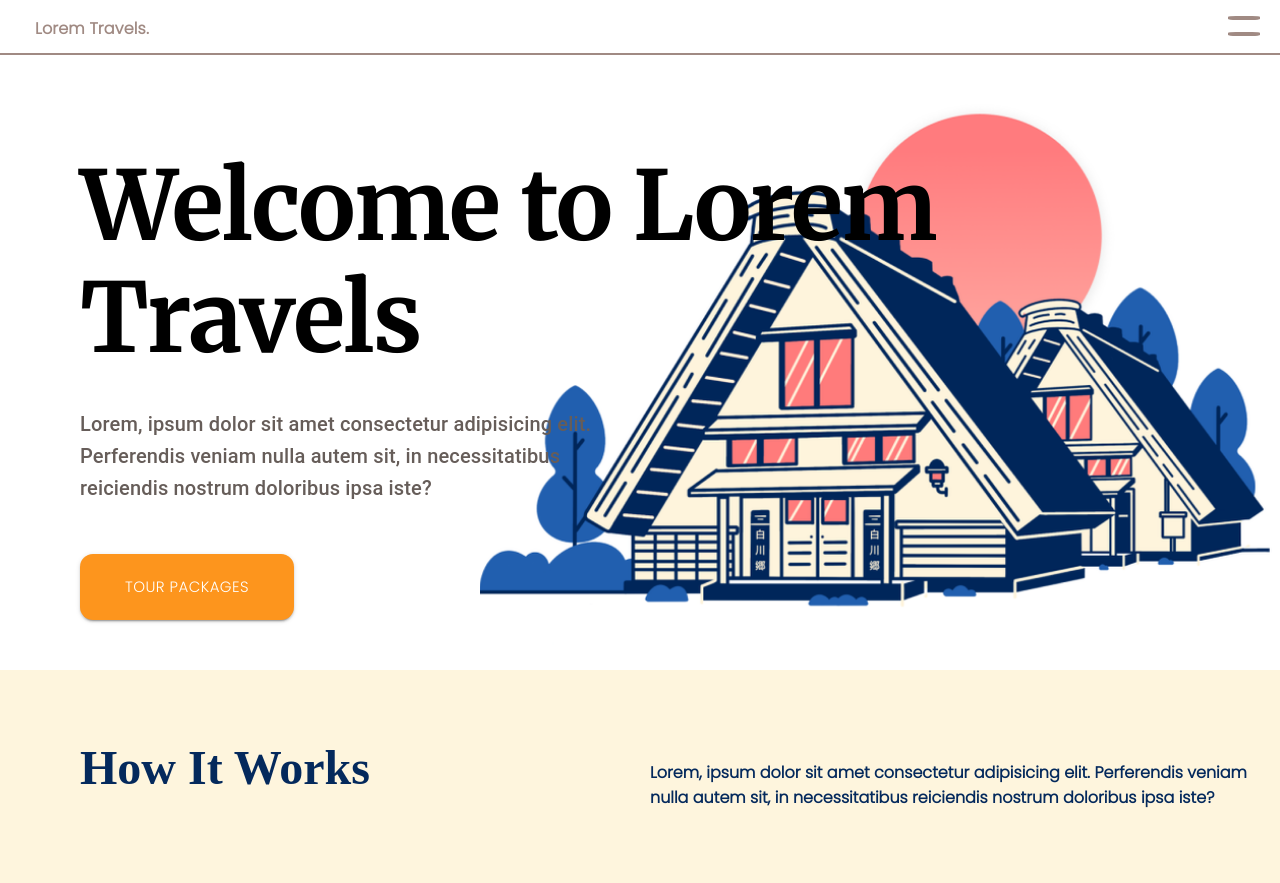
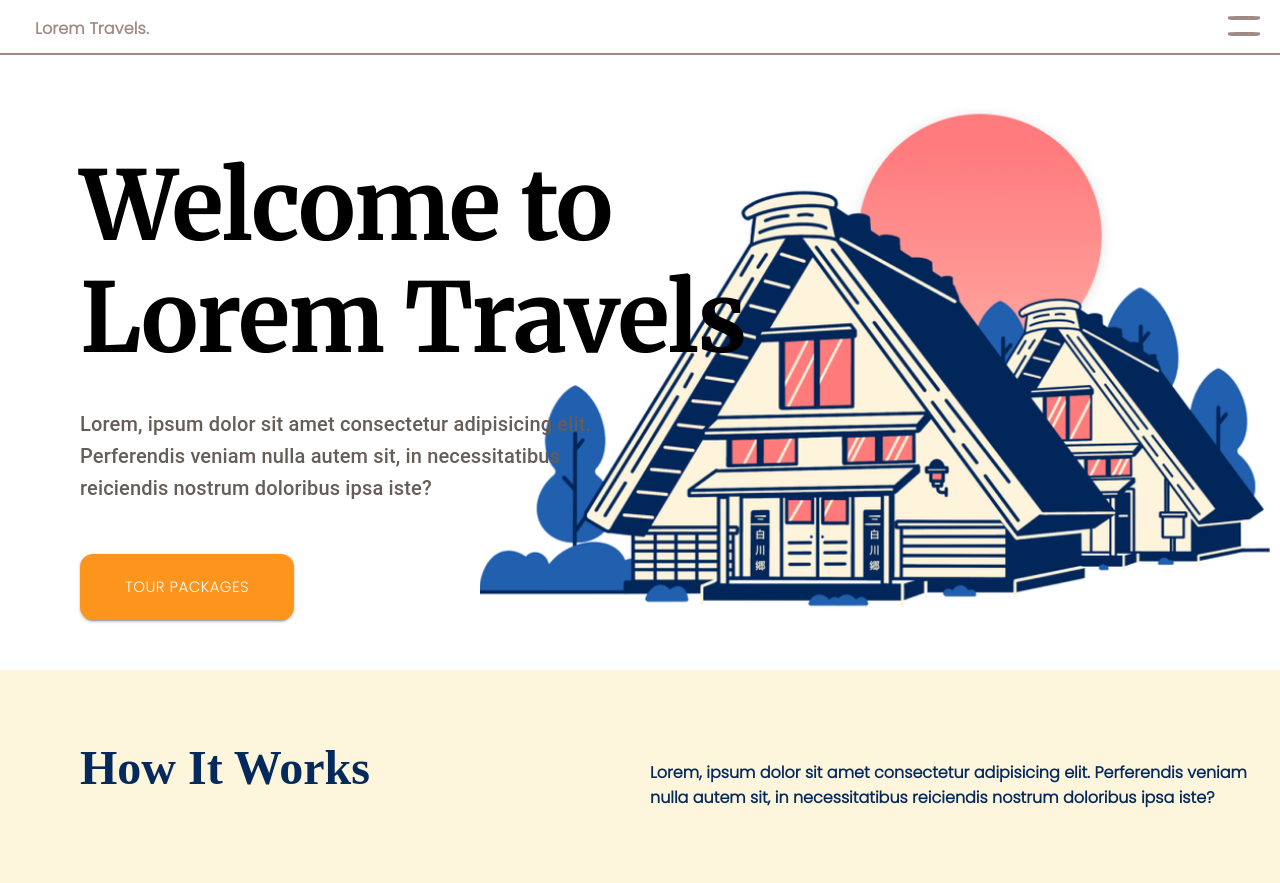
Before and after one commit to AdityaBhattacharya1/lorem-travels, a Gatsby site in the folder lorem-travels-gatsby/: page / in a window 1280 px wide. Shown: the top 883 px of the page. Built offline with nearby package versions, Linux system fonts and the light colour scheme; Gatsby itself is replaced by a stand-in of ours.

Commit message:
minor optimisations for larger screens
edited files: Heading.js and PricingContainer.js

```diff
--- a/lorem-travels-gatsby/src/components/homeDesc/Heading.js
+++ b/lorem-travels-gatsby/src/components/homeDesc/Heading.js
@@ -18,7 +18,8 @@ const theme = createMuiTheme({
 
 const useStyles = makeStyles({
   heading: {
-    padding: "150px 0px 0px 80px",
+    padding: "150px 10px 0px 80px",
+    marginRight: "400px",
     fontWeight: 700,
     fontFamily: "Merriweather",
     [theme.breakpoints.down("md")]: {
--- a/lorem-travels-gatsby/src/components/pricingPage/PricingContainer.js
+++ b/lorem-travels-gatsby/src/components/pricingPage/PricingContainer.js
@@ -57,7 +57,7 @@ function PricingContainer() {
       <Grid container className={classes.gridContainer} justify="space-around">
         {packages.map(({ frontmatter, id }) => {
           return (
-            <Grid item xs={12} sm={6} md={4} key={id}>
+            <Grid item xs={12} sm={6} md={4} lg={2} xl={1} key={id}>
               <AniLink
                 cover
                 direction="left"
```
